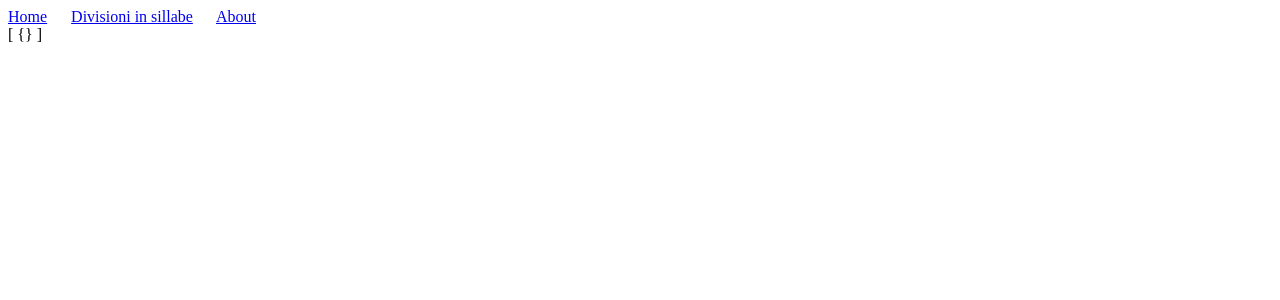
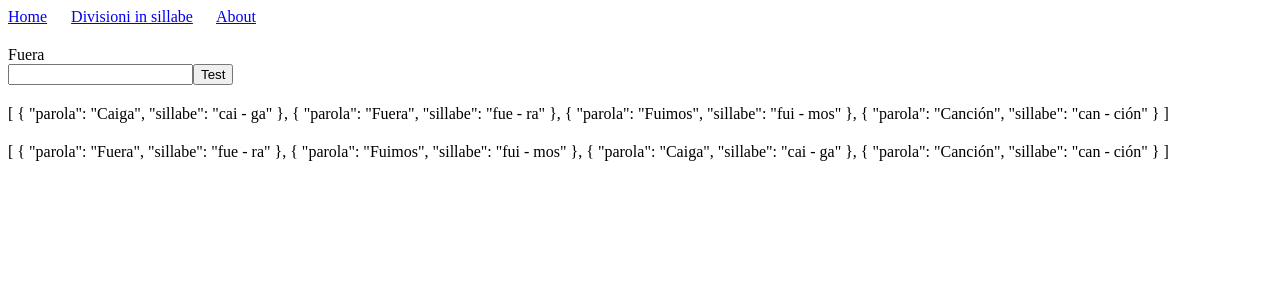
Before and after one commit to scamgi/spanish, a Vue app: page /sillabe in a window 1280 px wide. Shown: the top 300 px of the page. Built offline with nearby package versions, Linux system fonts and the light colour scheme.

Commit message:
prime parti dell'interfaccia completate

```diff
--- /dev/null
+++ b/src/data/shuffle.ts
@@ -0,0 +1,20 @@
+function shuffle<T>(arr: T[]) {
+    let array = [...arr];
+    let currentIndex = array.length,  randomIndex;
+
+    // While there remain elements to shuffle.
+    while (currentIndex != 0) {
+
+      // Pick a remaining element.
+      randomIndex = Math.floor(Math.random() * currentIndex);
+      currentIndex--;
+
+      // And swap it with the current element.
+      [array[currentIndex], array[randomIndex]] = [
+        array[randomIndex], array[currentIndex]];
+    }
+
+    return array;
+  }
+
+export default shuffle;
--- a/src/json/sillabe.ts
+++ b/src/json/sillabe.ts
@@ -1,3 +1,26 @@
-let sillabe = [{}];
+interface ParolaESillabe {
+    parola: string,
+    sillabe: string
+};
+
+let sillabe: ParolaESillabe[] = [
+    {
+        parola: "Caiga",
+        sillabe: "cai - ga"
+    },
+    {
+        parola: "Fuera",
+        sillabe: "fue - ra"
+    },
+    {
+        parola: "Fuimos",
+        sillabe: "fui - mos"
+    },
+    {
+        parola: "Canción",
+        sillabe: "can - ción"
+    },
+];
 
 export default sillabe;
+export type { ParolaESillabe };
--- a/src/views/SillabeView.vue
+++ b/src/views/SillabeView.vue
@@ -1,9 +1,78 @@
-<script setup lang="ts">
-import sillabe from '@/json/sillabe';
+<script lang="ts">
+import sillabeOriginali from '@/json/sillabe';
+import type { ParolaESillabe } from '@/json/sillabe';
+import shuffle from '@/data/shuffle';
+import { defineComponent } from 'vue';
+
+export default defineComponent({
+  data() {
+    let g: ParolaESillabe = { parola:'', sillabe:'' };
+    return {
+      parolaAttuale: g,
+      sillabeUtente: '',
+      so: sillabeOriginali,
+      sillabeDaTestare: shuffle(sillabeOriginali)
+    }
+  },
+  created() {
+    this.aggiornaParola();
+  },
+  methods: {
+    aggiornaParola() {
+      if (this.sillabeDaTestare.length <= 0) {
+        this.parolaAttuale.parola = 'Tutto testato.';
+        return;
+      }
+      this.parolaAttuale = {
+        parola: this.sillabeDaTestare[0].parola,
+        sillabe: this.sillabeDaTestare[0].sillabe
+      }
+      this.sillabeUtente = '';
+    },
+    test(event: Event) {
+      if (this.sillabeDaTestare.length <= 0) {
+        this.parolaAttuale.parola = 'Tutto testato.';
+        return;
+      }
+      if (this.sillabeUtente === this.sillabeDaTestare[0].sillabe) {
+        // caso input utente giusto
+        this.sillabeDaTestare.shift();
+      }
+      else {
+        // caso input utente sbagliato
+        let max = this.sillabeDaTestare.length > 5 ? 5 : this.sillabeDaTestare.length;
+        let randomIndex = Math.floor(Math.random() * max) + 1;
+        console.log(randomIndex);
+        this.sillabeDaTestare.splice(randomIndex, 0, this.parolaAttuale);
+        this.sillabeDaTestare.shift();
+      }
+      this.aggiornaParola();
+    }
+  }
+})
 </script>
 
 <template>
   <main>
-    {{ sillabe }}
+    <div class="form">
+      {{ parolaAttuale.parola }} <br/>
+      <input v-model.trim="sillabeUtente" @keyup.enter="test">
+      <button @click="test">Test</button>
+    </div>
+    <div class="sillabe">
+      {{ so }}
+    </div>
+    <div class="sillabe">
+      {{ sillabeDaTestare }}
+    </div>
   </main>
 </template>
+
+<style scoped>
+.form {
+  padding-top: 20px;
+}
+.sillabe {
+  padding-top: 20px;
+}
+</style>
```
